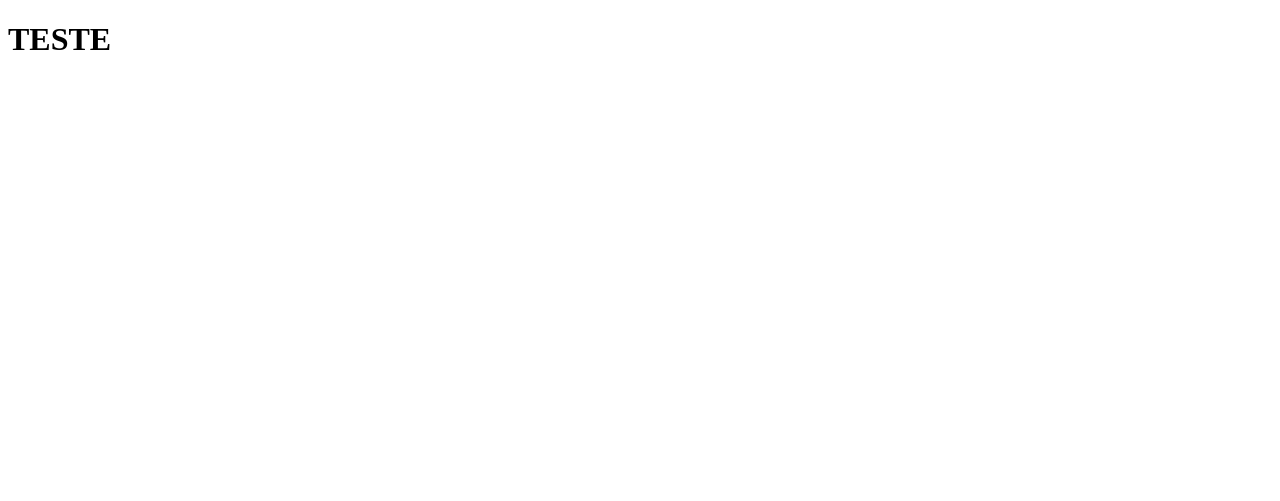
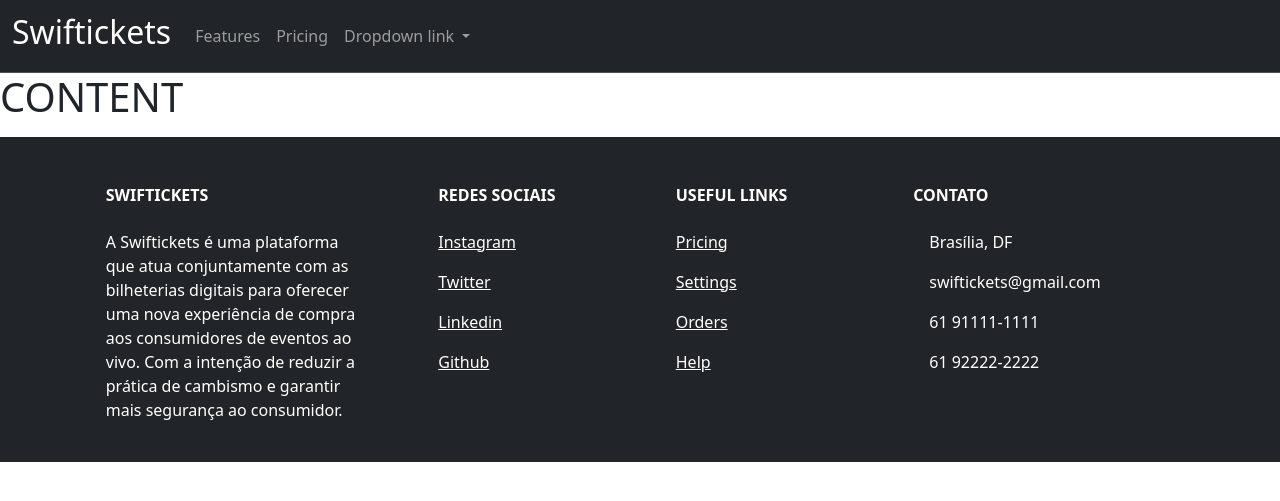
Before and after one commit to pedrolodonio/Swiftickets, a Django app: page / in a window 1280 px wide. Before the commit the part shown is almost empty. Shown: the top 501 px of the page. Run offline with Django 4.2, Linux system fonts and the light colour scheme.

Commit message:
base components e urls

```diff
--- a/core/core/urls.py
+++ b/core/core/urls.py
@@ -19,5 +19,5 @@
 
 urlpatterns = [
     path('admin/', admin.site.urls),
-    path('', include('swiftickets.urls'))
+    path('', include('swiftickets.urls')),
 ]
--- /dev/null
+++ b/core/swiftickets/templates/base.html
@@ -0,0 +1,139 @@
+<!doctype html>
+<html lang="en">
+
+<head>
+    <meta charset="utf-8">
+    <meta name="viewport" content="width=device-width, initial-scale=1">
+    <title>{% block title %}{% endblock %} | Swiftickets</title>
+    <link href="https://cdn.jsdelivr.net/npm/bootstrap@5.3.2/dist/css/bootstrap.min.css" rel="stylesheet"
+        integrity="sha384-T3c6CoIi6uLrA9TneNEoa7RxnatzjcDSCmG1MXxSR1GAsXEV/Dwwykc2MPK8M2HN" crossorigin="anonymous">
+</head>
+
+
+<body>
+    <nav class="navbar navbar-expand-lg bg-dark border-bottom border-body" data-bs-theme="dark">
+        <div class="container-fluid">
+            <a class="navbar-brand" href="/">
+                <h2>Swiftickets</h2>
+            </a>
+            <button class="navbar-toggler" type="button" data-bs-toggle="collapse" data-bs-target="#navbarNavDropdown"
+                aria-controls="navbarNavDropdown" aria-expanded="false" aria-label="Toggle navigation">
+                <span class="navbar-toggler-icon"></span>
+            </button>
+            <div class="collapse navbar-collapse" id="navbarNavDropdown">
+                <ul class="navbar-nav">
+                    <li class="nav-item">
+                        <a class="nav-link" href="#">Features</a>
+                    </li>
+                    <li class="nav-item">
+                        <a class="nav-link" href="#">Pricing</a>
+                    </li>
+                    <li class="nav-item dropdown">
+                        <a class="nav-link dropdown-toggle" href="#" role="button" data-bs-toggle="dropdown"
+                            aria-expanded="false">
+                            Dropdown link
+                        </a>
+                        <ul class="dropdown-menu">
+                            <li><a class="dropdown-item" href="#">Action</a></li>
+                            <li><a class="dropdown-item" href="#">Another action</a></li>
+                            <li><a class="dropdown-item" href="#">Something else here</a></li>
+                        </ul>
+                    </li>
+                </ul>
+            </div>
+        </div>
+    </nav>
+    {% block content %}
+    {% endblock %}
+    <footer>
+        <!-- Footer -->
+        <footer class="text-center text-lg-start bg-dark text-muted">
+            <!-- Section: Links  -->
+            <hr>
+            <section class="">
+                <div class="container text-center text-md-start mt-5 text-white">
+                    <!-- Grid row -->
+                    <div class="row mt-3">
+                        <!-- Grid column -->
+                        <div class="col-md-3 col-lg-4 col-xl-3 mx-auto mb-4">
+                            <!-- Content -->
+                            <h6 class="text-uppercase fw-bold mb-4">
+                                <i class="fas fa-gem"></i>Swiftickets
+                            </h6>
+                            <p>
+                                A Swiftickets é uma plataforma que atua conjuntamente com as bilheterias digitais para
+                                oferecer uma nova experiência de compra aos consumidores de eventos ao vivo. Com a
+                                intenção de reduzir a prática de cambismo e garantir mais segurança ao consumidor.
+                            </p>
+                        </div>
+                        <!-- Grid column -->
+                        <!-- Grid column -->
+                        <div class="col-md-2 col-lg-2 col-xl-2 mx-auto mb-4">
+                            <!-- Links -->
+                            <h6 class="text-uppercase fw-bold mb-4">
+                                Redes Sociais
+                            </h6>
+                            <p>
+                                <a href="#!" class="text-reset">Instagram</a>
+                            </p>
+                            <p>
+                                <a href="#!" class="text-reset">Twitter</a>
+                            </p>
+                            <p>
+                                <a href="#!" class="text-reset">Linkedin</a>
+                            </p>
+                            <p>
+                                <a href="#!" class="text-reset">Github</a>
+                            </p>
+                        </div>
+                        <!-- Grid column -->
+
+                        <!-- Grid column -->
+                        <div class="col-md-3 col-lg-2 col-xl-2 mx-auto mb-4">
+                            <!-- Links -->
+                            <h6 class="text-uppercase fw-bold mb-4">
+                                Useful links
+                            </h6>
+                            <p>
+                                <a href="#!" class="text-reset">Pricing</a>
+                            </p>
+                            <p>
+                                <a href="#!" class="text-reset">Settings</a>
+                            </p>
+                            <p>
+                                <a href="#!" class="text-reset">Orders</a>
+                            </p>
+                            <p>
+                                <a href="#!" class="text-reset">Help</a>
+                            </p>
+                        </div>
+                        <!-- Grid column -->
+
+                        <!-- Grid column -->
+                        <div class="col-md-4 col-lg-3 col-xl-3 mx-auto mb-md-0 mb-4">
+                            <!-- Links -->
+                            <h6 class="text-uppercase fw-bold mb-4">Contato</h6>
+                            <p><i class="fas fa-home me-3"></i> Brasília, DF</p>
+                            <p>
+                                <i class="fas fa-envelope me-3"></i>
+                                swiftickets@gmail.com
+                            </p>
+                            <p><i class="fas fa-phone me-3"></i> 61 91111-1111</p>
+                            <p><i class="fas fa-print me-3"></i> 61 92222-2222</p>
+                        </div>
+                        <!-- Grid column -->
+                    </div>
+                    <!-- Grid row -->
+                </div>
+            </section>
+            <!-- Section: Links  -->
+
+        </footer>
+        <!-- Footer -->
+    </footer>
+    <script src="https://cdn.jsdelivr.net/npm/bootstrap@5.3.2/dist/js/bootstrap.bundle.min.js"
+        integrity="sha384-C6RzsynM9kWDrMNeT87bh95OGNyZPhcTNXj1NW7RuBCsyN/o0jlpcV8Qyq46cDfL"
+        crossorigin="anonymous"></script>
+</body>
+
+</html>
--- a/core/swiftickets/templates/index.html
+++ b/core/swiftickets/templates/index.html
@@ -1,11 +1,8 @@
-<!DOCTYPE html>
-<html lang="en">
-<head>
-    <meta charset="UTF-8">
-    <meta name="viewport" content="width=device-width, initial-scale=1.0">
-    <title>Swiftickets</title>
-</head>
-<body>
-    <h1>TESTE</h1>
-</body>
-</html>
+{% extends 'base.html' %}
+{% block title %}
+    Home
+{% endblock %}
+
+{% block content %}
+    <h1>CONTENT</h1>
+{% endblock %}
--- a/core/swiftickets/urls.py
+++ b/core/swiftickets/urls.py
@@ -2,5 +2,5 @@
 from django.urls import path
 
 urlpatterns = [
-    path('',views.index, name="index")
+    path('',views.index, name="index"),
 ]
```
